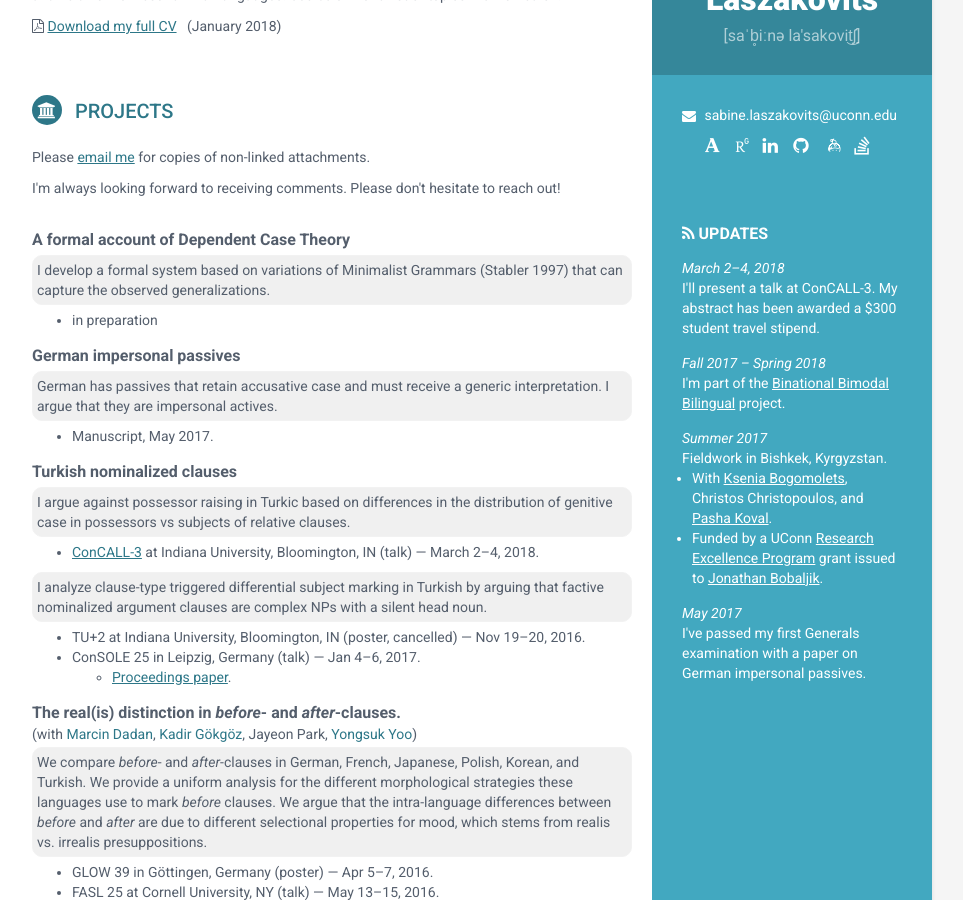
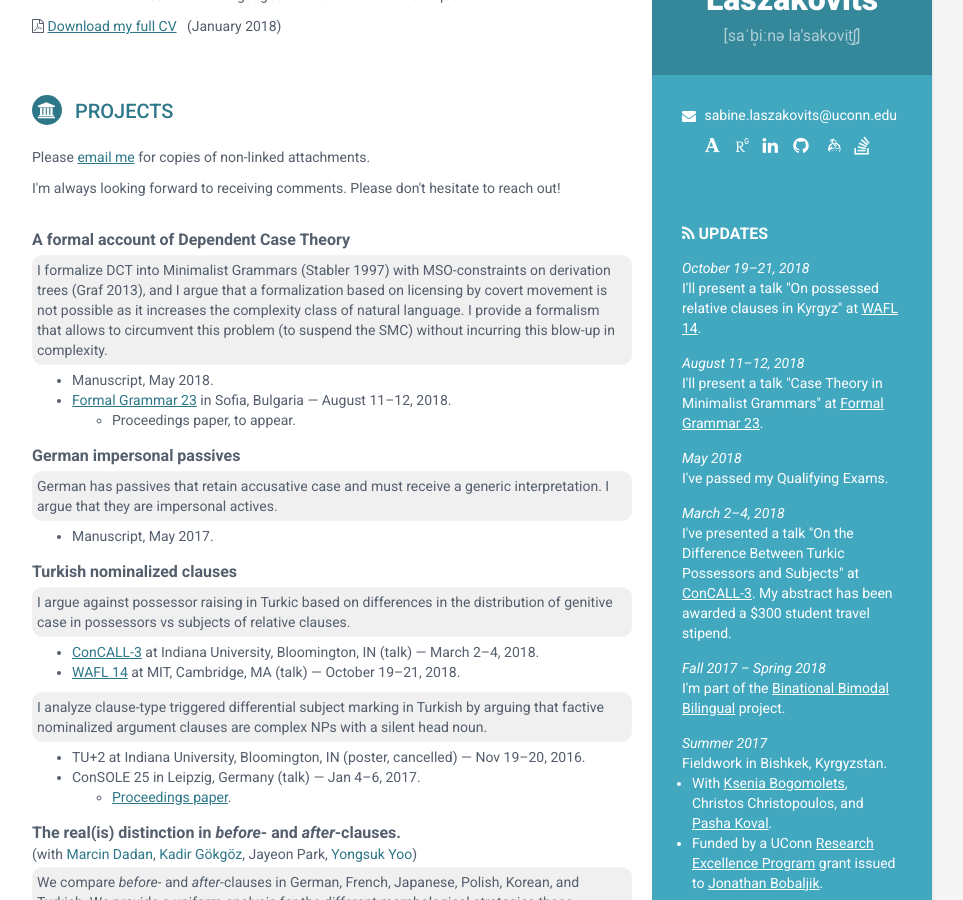
Before and after one commit to laszabine/laszabine.github.io, a Jekyll site: the page built from index.html, in a window 1280 px wide and 900 px high, scrolled down 228 px. Shown: the whole window, without its empty margins (188-1151 px from the left). Built offline with Jekyll 4.4.1, drawn with Linux system fonts in a browser that asks for light colours.

Commit message:
added G2, FG, WAFL

```diff
--- a/_includes/news-container.html
+++ b/_includes/news-container.html
@@ -5,9 +5,36 @@
   </h2>
 
   <div class="item">
+    <div class="when">October 19&ndash;21, 2018</div>
+    <div class="details">
+      I'll present a talk
+        &quot;On possessed relative clauses in Kyrgyz&quot;
+        at <a ref="http://wafl14.mit.edu/" target="_blank">WAFL 14</a>.
+    </div>
+  </div>
+
+  <div class="item">
+    <div class="when">August 11&ndash;12, 2018</div>
+    <div class="details">
+      I'll present a talk
+        &quot;Case Theory in Minimalist Grammars&quot;
+        at <a ref="http://fg.phil.hhu.de/2018/index.html" target="_blank">Formal Grammar 23</a>.
+    </div>
+  </div>
+
+  <div class="item">
+    <div class="when">May 2018</div>
+    <div class="details">
+      I've passed my Qualifying Exams.
+    </div>
+  </div>
+
+  <div class="item">
     <div class="when">March 2&ndash;4, 2018</div>
     <div class="details">
-      I'll present a talk at ConCALL-3.
+      I've presented a talk
+        &quot;On the Difference Between Turkic Possessors and Subjects&quot;
+        at <a href="http://www.iub.edu/~concall/" target="_blank">ConCALL-3</a>.
       My abstract has been awarded a $300 student travel stipend.
     </div>
   </div>
@@ -35,11 +62,4 @@
     </div>
   </div>
 
-  <div class="item">
-    <div class="when">May 2017</div>
-    <div class="details">
-      I've passed my first Generals examination with a paper on German impersonal passives.
-    </div>
-  </div>
-
   </div><!--//education-container-->
--- a/_includes/projects.html
+++ b/_includes/projects.html
@@ -18,10 +18,17 @@
           A formal account of Dependent Case Theory
         </span>
         <div class="abstract">
-          I develop a formal system based on variations of Minimalist Grammars (Stabler 1997) that can capture the observed generalizations.
+          I formalize DCT into Minimalist Grammars (Stabler 1997) with MSO-constraints on derivation trees (Graf 2013),
+          and I argue that a formalization based on licensing by covert movement is not possible as it increases the complexity class of natural language.
+          I provide a formalism that allows to circumvent this problem (to suspend the SMC) without incurring this blow-up in complexity.
         </div>
         <ul>
-          <li>in preparation</li>
+          <li>Manuscript, May 2018.</li>
+          <li><a ref="http://fg.phil.hhu.de/2018/index.html" target="_blank">Formal Grammar 23</a> in Sofia, Bulgaria &mdash; August 11&ndash;12, 2018.
+            <ul>
+              <li>Proceedings paper, to appear.</li>
+            </ul>
+          </li>
         </ul>
     </div><!--//item-->
 
@@ -47,6 +54,7 @@
       </div>
       <ul>
         <li><a href="http://www.iub.edu/~concall/" target="_blank">ConCALL-3</a> at Indiana University, Bloomington, IN (talk) &mdash; March 2&ndash;4, 2018.</li>
+        <li><a ref="http://wafl14.mit.edu/" target="_blank">WAFL 14</a> at MIT, Cambridge, MA (talk) &mdash; October 19&ndash;21, 2018. </li>
       </ul>
       <div class="abstract">
         I analyze clause-type triggered differential subject marking in Turkish by arguing that factive nominalized argument clauses are complex NPs with a silent head noun.
```
